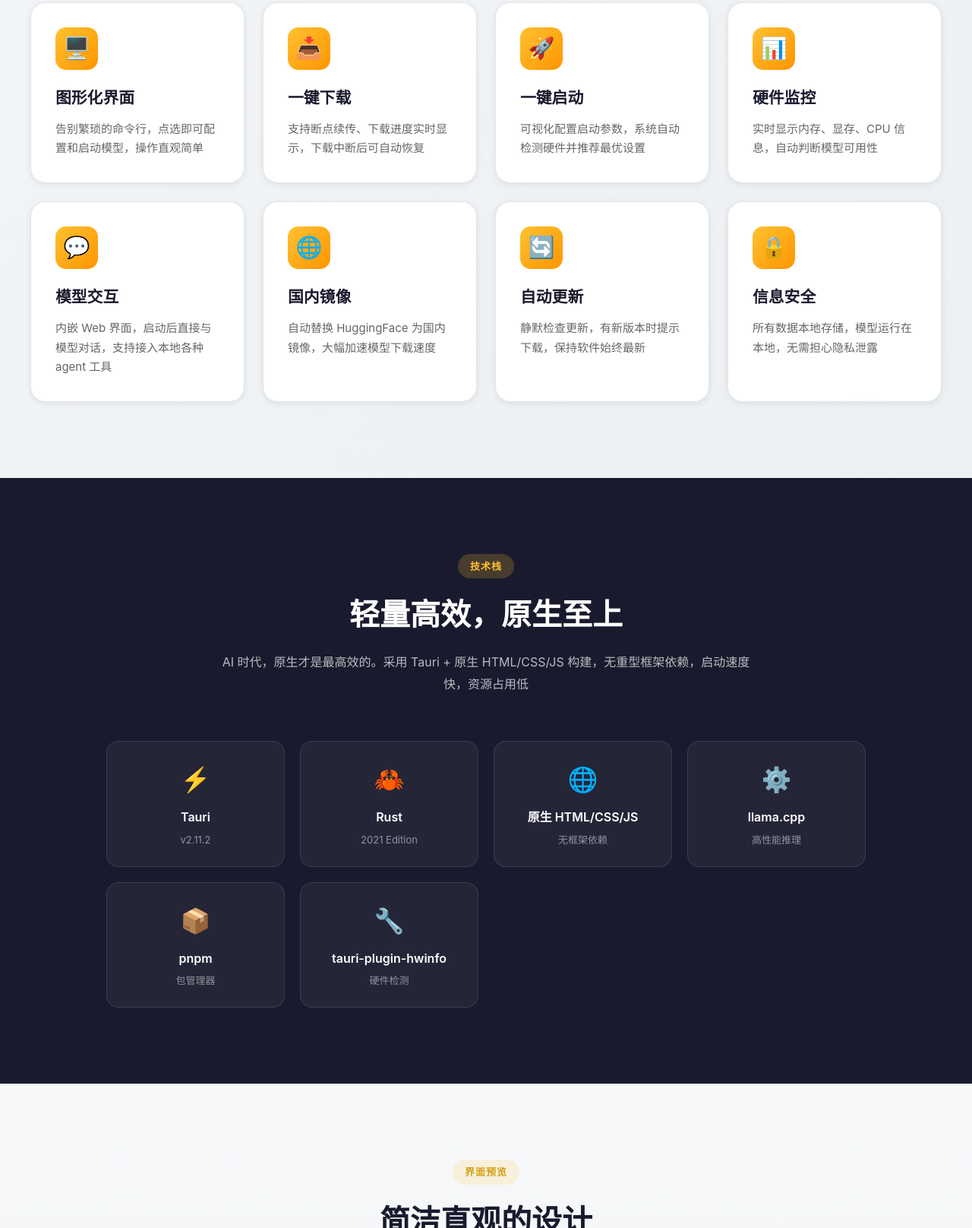
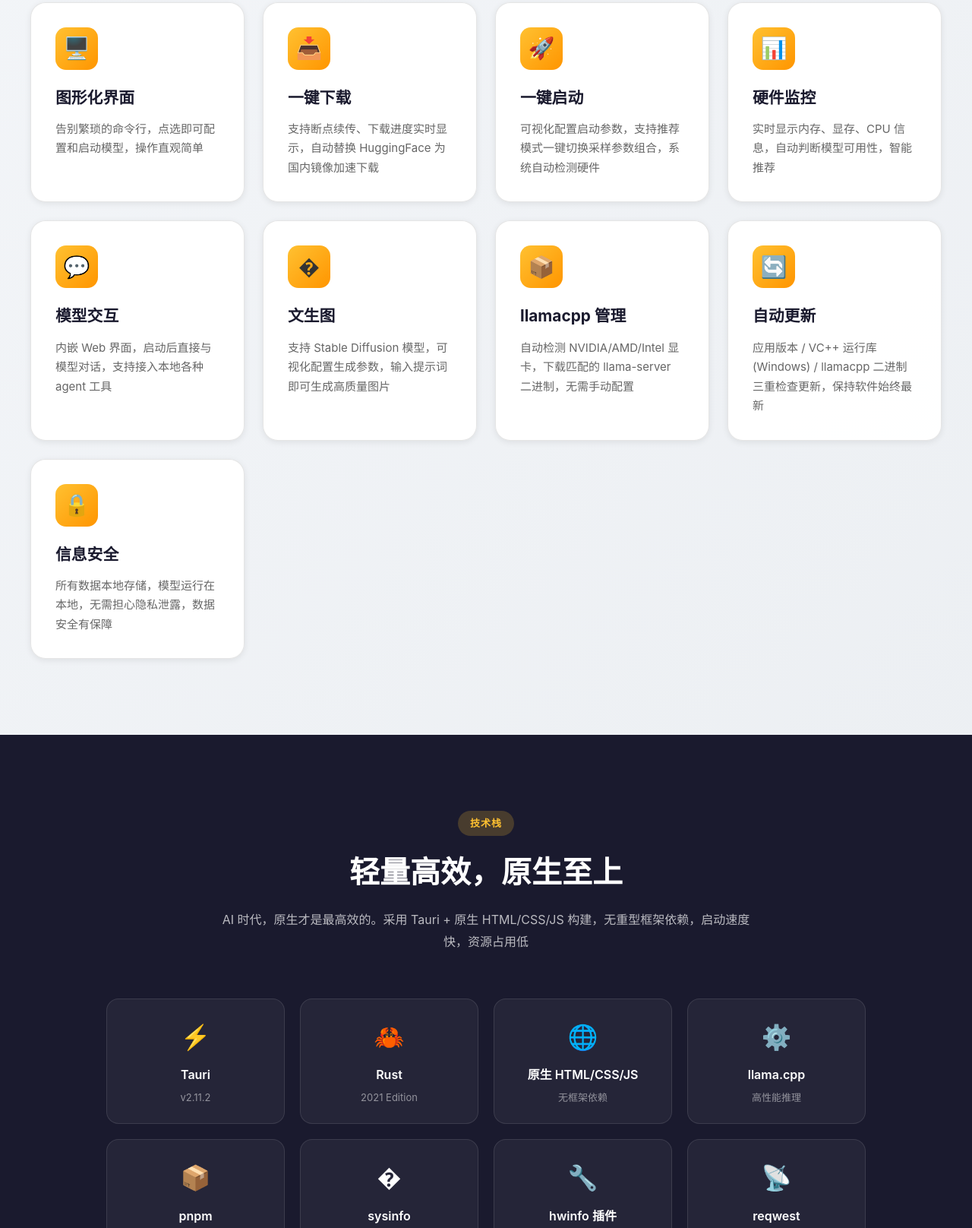
Before and after one commit to autoDeploymentModel/adm, a website: page website/index.html in a window 1280 px wide. Shown: the part 1115-2731 px from the top of the page at 76% size. Drawn offline with Linux system fonts and the light colour scheme; no server answers.

Commit message:
feat: 更新功能列表、技术栈与文档，发布v0.2.6版本
1. 更新首页功能卡片，新增文生图、llamacpp管理功能，优化现有功能描述
2. 更新技术栈模块，补充sysinfo、reqwest、解压库等依赖
3. 更新README文档，完善功能说明、快速开始、项目结构、开发指南等内容
4. 更新版权年份、版本号与下载包版本
5. 新增文生图功能指南，重构自动更新说明

```diff
--- a/website/index.html
+++ b/website/index.html
@@ -993,17 +993,17 @@
             <div class="feature-card">
                 <div class="feature-icon">📥</div>
                 <h3 class="feature-title">一键下载</h3>
-                <p class="feature-desc">支持断点续传、下载进度实时显示，下载中断后可自动恢复</p>
+                <p class="feature-desc">支持断点续传、下载进度实时显示，自动替换 HuggingFace 为国内镜像加速下载</p>
             </div>
             <div class="feature-card">
                 <div class="feature-icon">🚀</div>
                 <h3 class="feature-title">一键启动</h3>
-                <p class="feature-desc">可视化配置启动参数，系统自动检测硬件并推荐最优设置</p>
+                <p class="feature-desc">可视化配置启动参数，支持推荐模式一键切换采样参数组合，系统自动检测硬件</p>
             </div>
             <div class="feature-card">
                 <div class="feature-icon">📊</div>
                 <h3 class="feature-title">硬件监控</h3>
-                <p class="feature-desc">实时显示内存、显存、CPU 信息，自动判断模型可用性</p>
+                <p class="feature-desc">实时显示内存、显存、CPU 信息，自动判断模型可用性，智能推荐</p>
             </div>
             <div class="feature-card">
                 <div class="feature-icon">💬</div>
@@ -1011,19 +1011,24 @@
                 <p class="feature-desc">内嵌 Web 界面，启动后直接与模型对话，支持接入本地各种 agent 工具</p>
             </div>
             <div class="feature-card">
-                <div class="feature-icon">🌐</div>
-                <h3 class="feature-title">国内镜像</h3>
-                <p class="feature-desc">自动替换 HuggingFace 为国内镜像，大幅加速模型下载速度</p>
+                <div class="feature-icon">�</div>
+                <h3 class="feature-title">文生图</h3>
+                <p class="feature-desc">支持 Stable Diffusion 模型，可视化配置生成参数，输入提示词即可生成高质量图片</p>
+            </div>
+            <div class="feature-card">
+                <div class="feature-icon">📦</div>
+                <h3 class="feature-title">llamacpp 管理</h3>
+                <p class="feature-desc">自动检测 NVIDIA/AMD/Intel 显卡，下载匹配的 llama-server 二进制，无需手动配置</p>
             </div>
             <div class="feature-card">
                 <div class="feature-icon">🔄</div>
                 <h3 class="feature-title">自动更新</h3>
-                <p class="feature-desc">静默检查更新，有新版本时提示下载，保持软件始终最新</p>
+                <p class="feature-desc">应用版本 / VC++ 运行库(Windows) / llamacpp 二进制三重检查更新，保持软件始终最新</p>
             </div>
             <div class="feature-card">
                 <div class="feature-icon">🔒</div>
                 <h3 class="feature-title">信息安全</h3>
-                <p class="feature-desc">所有数据本地存储，模型运行在本地，无需担心隐私泄露</p>
+                <p class="feature-desc">所有数据本地存储，模型运行在本地，无需担心隐私泄露，数据安全有保障</p>
             </div>
         </div>
     </section>
@@ -1061,12 +1066,27 @@
             <div class="tech-item">
                 <div class="tech-icon">📦</div>
                 <div class="tech-name">pnpm</div>
-                <div class="tech-version">包管理器</div>
+                <div class="tech-version">v9+ 包管理器</div>
+            </div>
+            <div class="tech-item">
+                <div class="tech-icon">�️</div>
+                <div class="tech-name">sysinfo</div>
+                <div class="tech-version">跨平台系统信息</div>
             </div>
             <div class="tech-item">
                 <div class="tech-icon">🔧</div>
-                <div class="tech-name">tauri-plugin-hwinfo</div>
-                <div class="tech-version">硬件检测</div>
+                <div class="tech-name">hwinfo 插件</div>
+                <div class="tech-version">硬件检测增强</div>
+            </div>
+            <div class="tech-item">
+                <div class="tech-icon">📡</div>
+                <div class="tech-name">reqwest</div>
+                <div class="tech-version">流式 HTTP 客户端</div>
+            </div>
+            <div class="tech-item">
+                <div class="tech-icon">🗜️</div>
+                <div class="tech-name">zip + tar + flate2</div>
+                <div class="tech-version">纯 Rust 解压</div>
             </div>
         </div>
     </section>
@@ -1190,7 +1210,7 @@
             </div>
         </div>
         <div class="footer-bottom">
-            <p>© 2024 ADM. All rights reserved. Licensed under <a href="https://github.com/autoDeploymentModel/adm/blob/main/LICENSE" target="_blank">MIT</a>.</p>
+            <p>© 2024-2026 ADM. All rights reserved. Licensed under <a href="https://github.com/autoDeploymentModel/adm/blob/main/LICENSE" target="_blank">MIT</a>.</p>
             <p>让本地大模型部署更简单 ⚡</p>
         </div>
     </footer>
@@ -1215,7 +1235,7 @@
                 console.error('获取版本失败:', error);
                 const versionBadge = document.getElementById('version-badge');
                 if (versionBadge) {
-                    versionBadge.textContent = '版本 0.1.7 现已发布';
+                    versionBadge.textContent = '版本 0.2.6 现已发布';
                 }
             }
         }
```
Also changed, not shown: README.md.
